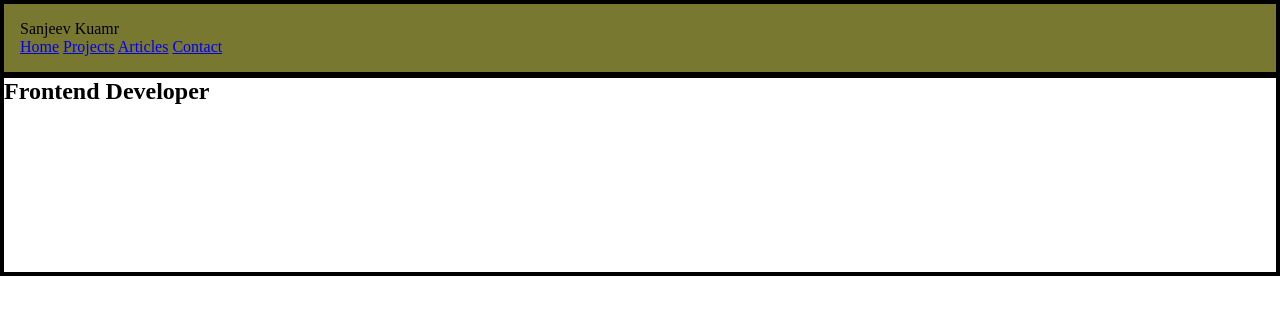
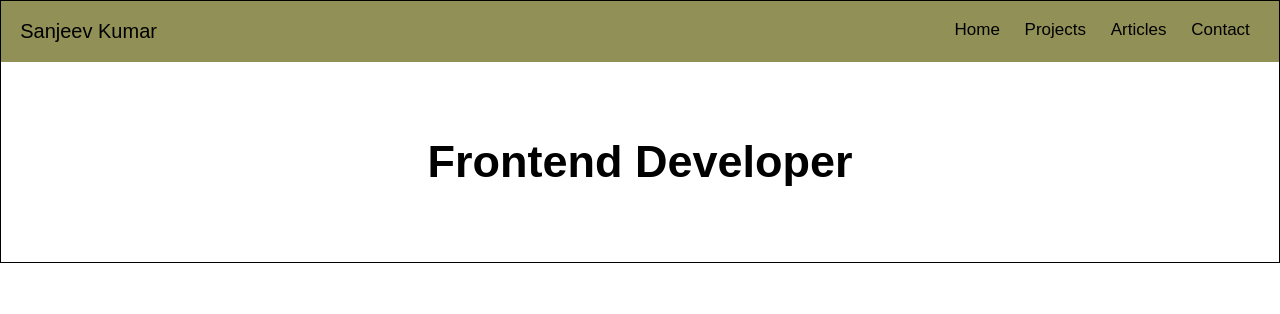
Before and after one commit to SanjeevKumar3662/CV, a plain HTML site: page index.html in a window 1280 px wide. Drawn offline with Linux system fonts and the light colour scheme.

Commit message:
removed section borders

```diff
--- a/index.html
+++ b/index.html
@@ -3,13 +3,23 @@
   <head>
     <meta charset="UTF-8" />
     <meta name="viewport" content="width=device-width, initial-scale=1.0" />
+
+    <!-- font awesome -->
+    <link
+      rel="stylesheet"
+      href="https://cdnjs.cloudflare.com/ajax/libs/font-awesome/6.7.2/css/all.min.css"
+      integrity="sha512-Evv84Mr4kqVGRNSgIGL/F/aIDqQb7xQ2vcrdIwxfjThSH8CSR7PBEakCr51Ck+w+/U6swU2Im1vVX0SVk9ABhg=="
+      crossorigin="anonymous"
+      referrerpolicy="no-referrer"
+    />
+
     <link rel="stylesheet" href="style.css" />
     <title>Sanjeev's CV</title>
   </head>
   <body>
     <header class="header">
       <section class="main-header">
-        <div class="left-header">Sanjeev Kuamr</div>
+        <div class="left-header">Sanjeev Kumar</div>
         <nav class="nav">
           <a href="index.html">Home</a>
           <a href="projects.html">Projects</a>
--- a/style.css
+++ b/style.css
@@ -2,6 +2,12 @@
   margin: 0;
   padding: 0;
   box-sizing: border-box;
+  font-family: sans-serif;
+}
+
+a {
+  text-decoration: none;
+  color: black;
 }
 
 h1 {
@@ -12,18 +18,37 @@ h1 {
   border: 1px solid black;
   display: flex;
   flex-direction: column;
+  font-size: 17px;
   /* height: 400px; */
 }
 
-.header section {
+/* .header section {
   border: solid;
+} */
+
+header .left-header {
+  font-size: 20px;
 }
 
 header .main-header {
-  background-color: rgb(120, 120, 48);
-  padding: 1rem;
+  background-color: rgba(120, 120, 48, 0.811);
+  padding: 1.2rem;
+  display: flex;
+  justify-content: space-between;
+}
+
+header .nav a {
+  padding: 0 10px;
 }
 
 header .hero {
   height: 200px;
+  display: flex;
+  justify-content: center;
+  align-items: center;
 }
+
+header .hero h1 {
+  font-size: 45px;
+  /* font-family: "Big Shoulders Stencil", sans-serif; */
+}
```
